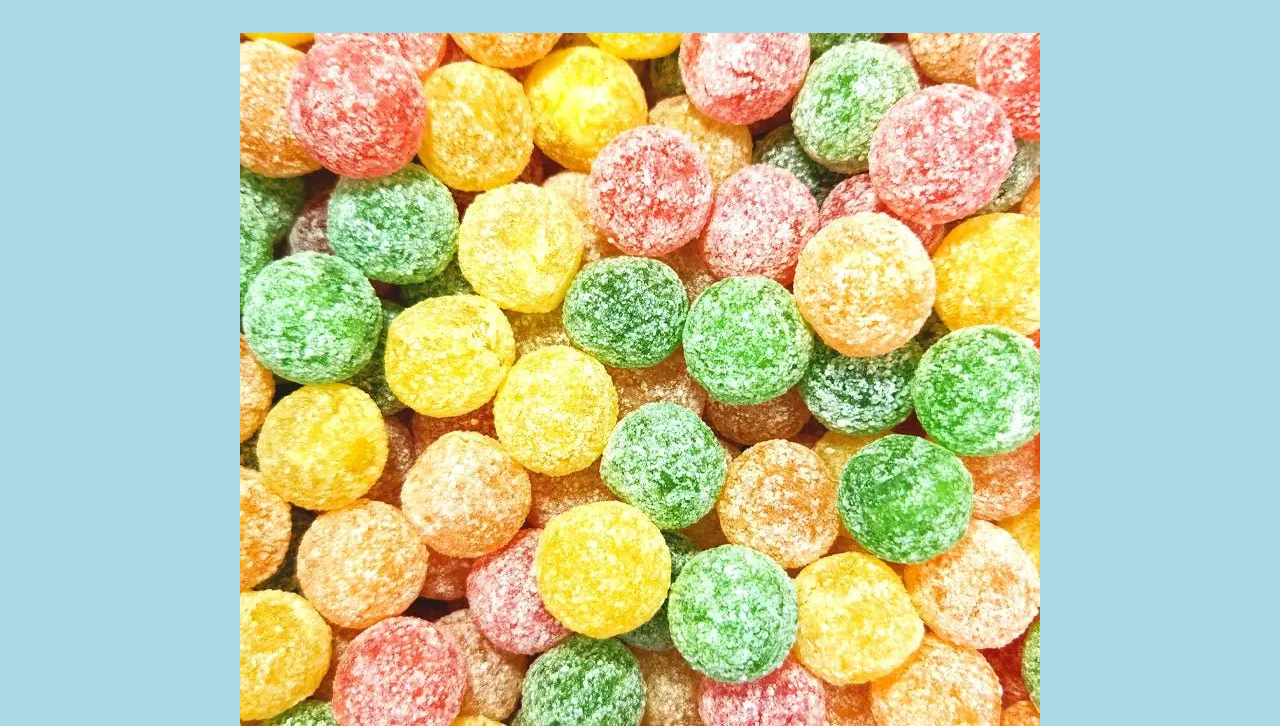
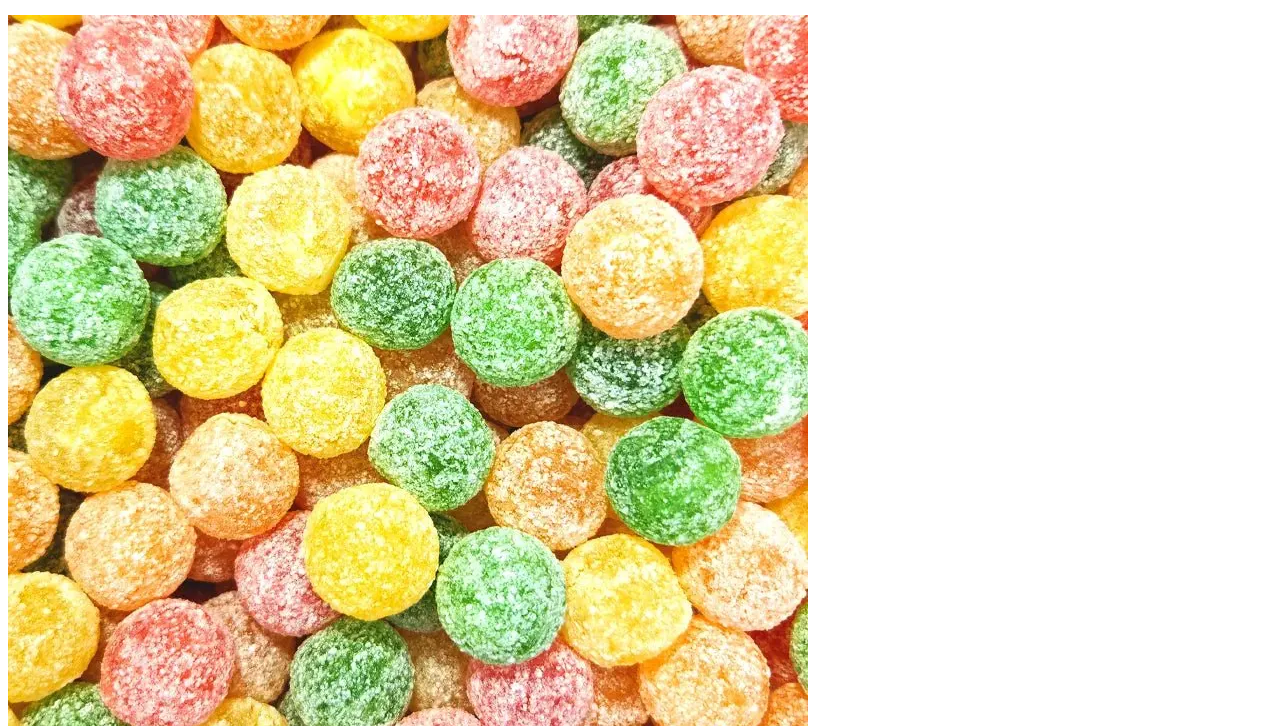
Before and after one commit to ENG317/html-exercises, a plain HTML site: page tran/midterm/sweets.html in a window 1280 px wide. Shown: the part 361-1087 px from the top of the page. Drawn offline with Linux system fonts and the light colour scheme.

Commit message:
changes
changes to midterm

```diff
--- a/tran/midterm/sweets.html
+++ b/tran/midterm/sweets.html
@@ -1,28 +1,16 @@
 <!DOCTYPE html>
 <html lang="en">
 <head>
-  <style>
-        body {
-            text-align: center;
-        }
-    </style>
   <meta charset="UTF-8">
   <meta name="viewport" content="width=device-width, initial-scale=1.0">
   <title>Sugar Surplus</title>
 </head>
 <body>
-  <style>
-        body {
-            background-color: lightblue;
-        }
-    </style>
 <h1> More of Our Sweets </h1>
   <header>
   <a href="#main-content" aria-label="Skip to the main content section">
     Skip to Main Content
   </a>
-
-  <br><br>
 
   <nav aria-label="Main navigation">
     <a href="about.html" aria-label="Learn more about our candy store">
```
Also changed, not shown: tran/midterm/about.html (+3 -0 lines).
